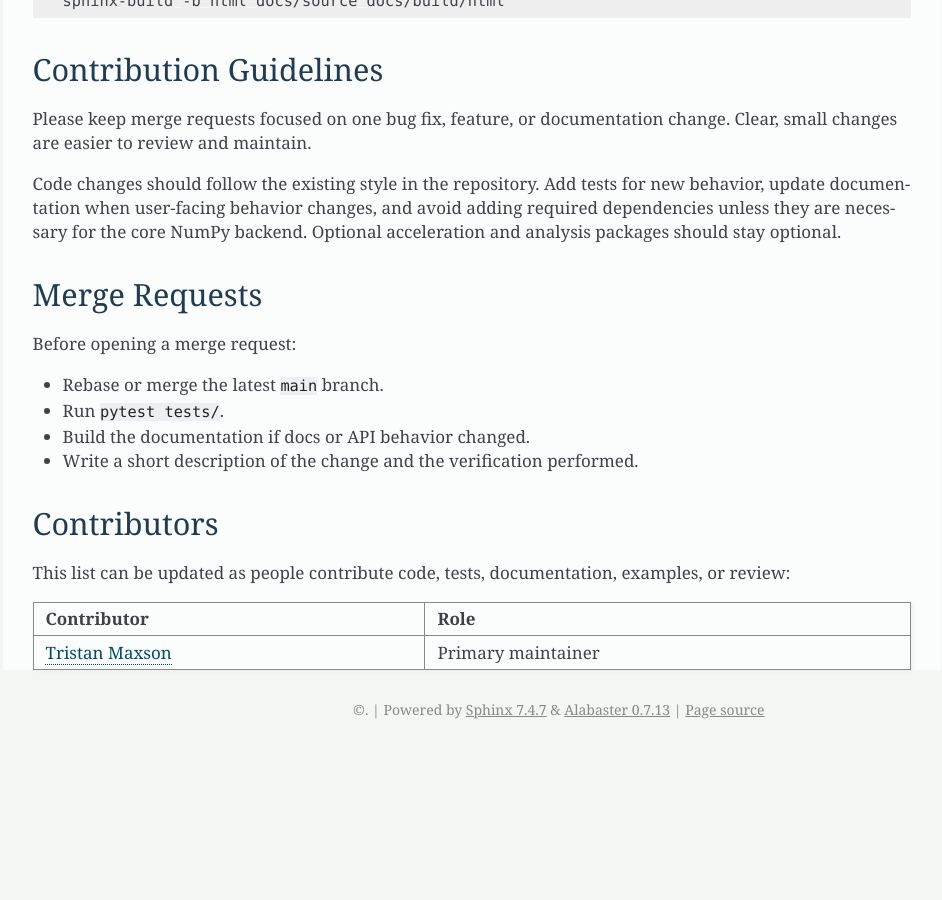
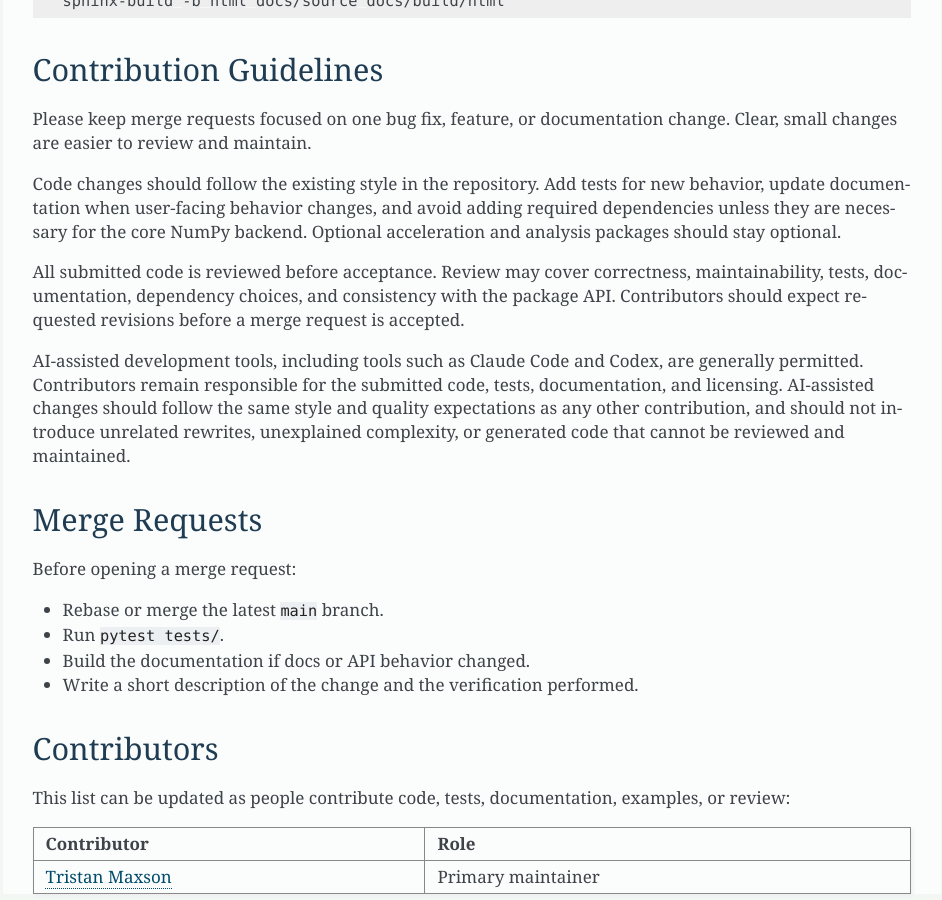
Before and after one commit to tgmaxson/atomvoxelizer, a Sphinx documentation site: the page built from docs/source/contributing.rst, in a window 1280 px wide and 900 px high, scrolled down 1163 px. Shown: the whole window, without its empty margins (313-1255 px from the left). Built offline with Sphinx 7.4.7, drawn with Linux system fonts in a browser that asks for light colours; before the commit the page ends 1912 px from its top, so only the background shows below that.

Commit message:
Clarify contribution review policy

```diff
--- a/docs/source/contributing.rst
+++ b/docs/source/contributing.rst
@@ -77,6 +77,18 @@ new behavior, update documentation when user-facing behavior changes, and avoid
 adding required dependencies unless they are necessary for the core NumPy
 backend. Optional acceleration and analysis packages should stay optional.
 
+All submitted code is reviewed before acceptance. Review may cover correctness,
+maintainability, tests, documentation, dependency choices, and consistency with
+the package API. Contributors should expect requested revisions before a merge
+request is accepted.
+
+AI-assisted development tools, including tools such as Claude Code and Codex,
+are generally permitted. Contributors remain responsible for the submitted
+code, tests, documentation, and licensing. AI-assisted changes should follow
+the same style and quality expectations as any other contribution, and should
+not introduce unrelated rewrites, unexplained complexity, or generated code
+that cannot be reviewed and maintained.
+
 Merge Requests
 --------------
 
```
